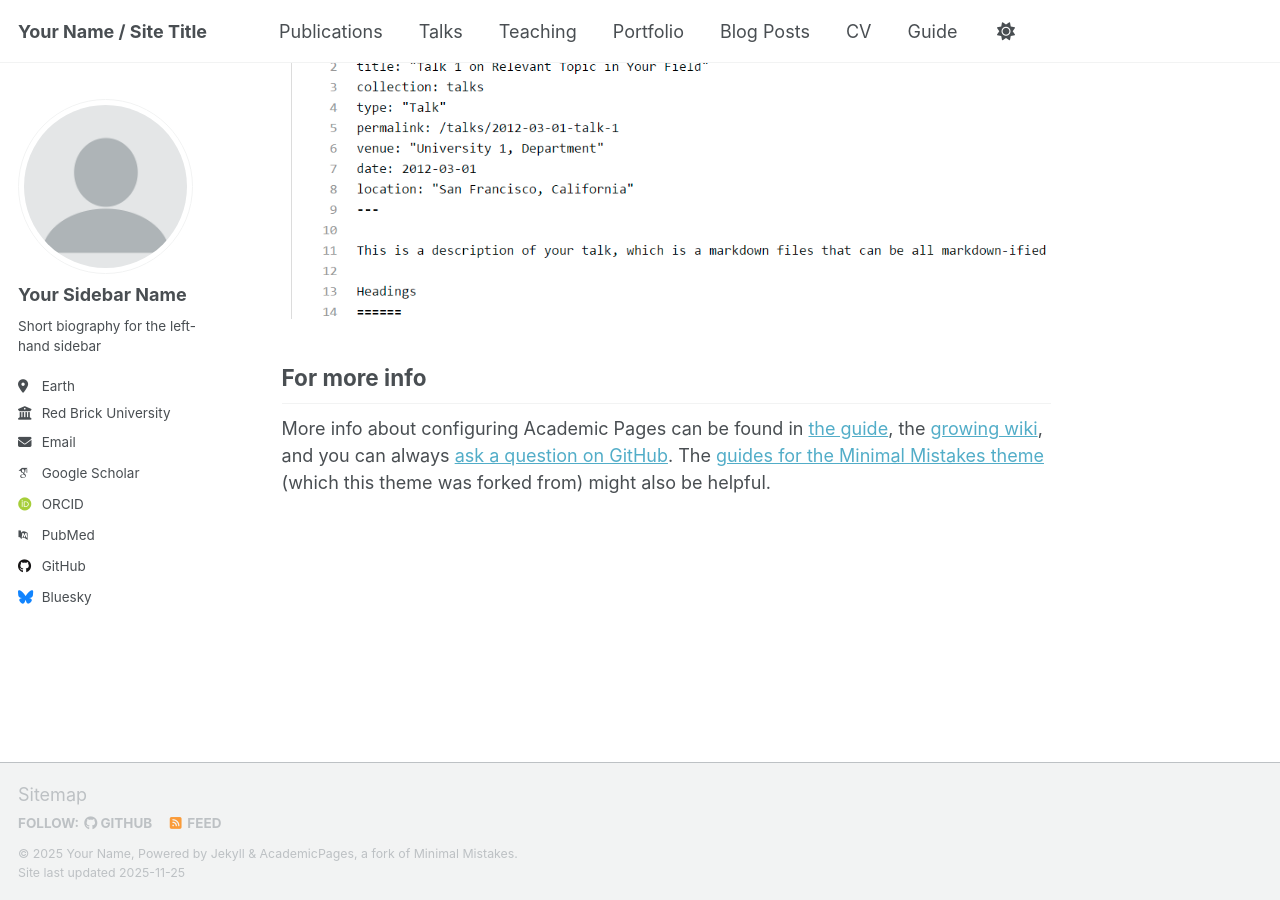
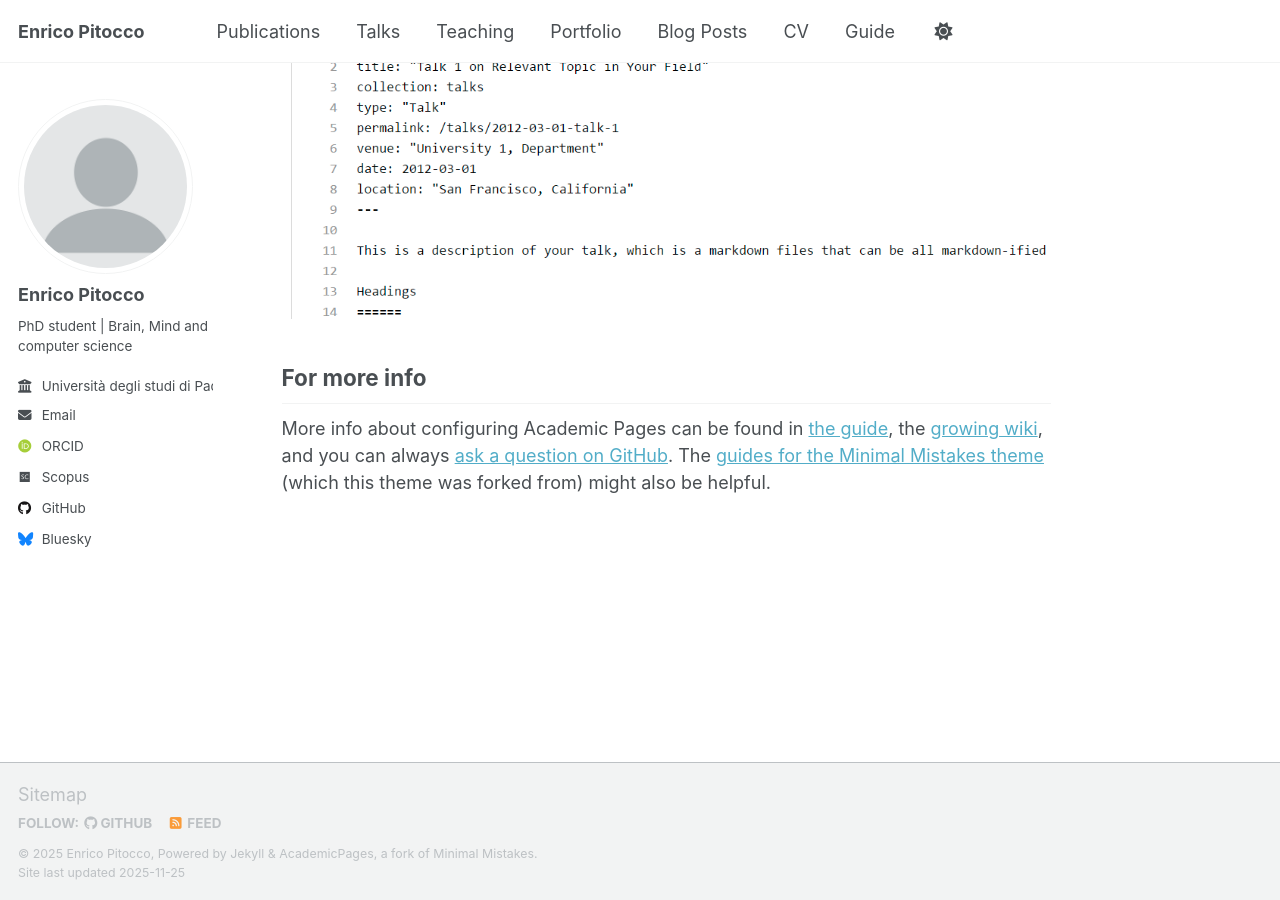
Before and after one commit to enricopitocco/enricopitocco.github.io, a Jekyll site: the page built from _pages/about.md, in a window 1280 px wide and 900 px high, scrolled down 2880 px. Built offline with Jekyll 4.4.1, drawn with Linux system fonts in a browser that asks for light colours; some web fonts are replaced; a script that is not in the unit is left out.

Commit message:
Update _config.yml

```diff
--- a/_config.yml
+++ b/_config.yml
@@ -9,14 +9,14 @@
 # Basic Site Settings
 locale                   : "en-US"
 site_theme               : "default" # Currently available options are "default", "air"
-title                    : "Your Name / Site Title"
+title                    : "Enrico Pitocco"
 title_separator          : "-"
-name                     : &name "Your Name"
+#name                     : &name "Enrico Pitocco"
 description              : &description "Your Name's academic portfolio"   # Update this with a general description of your site, this is the default if not overridden by a page
 url                      : https://academicpages.github.io # The base hostname & protocol for your site e.g. "https://[your GitHub username].github.io",
                                                            # or if you already have some other page hosted on Github then use "https://[your GitHub username].github.io/[Your Repo Name]"
 baseurl                  : "" # the subpath of your site, e.g. "/blog"
-repository               : "academicpages/academicpages.github.io"
+repository               : "enricopitocco/enricopitocco.github.io"
 
 # Site Author - The following control what appear as part of the author content on the side bar.
 #               If a field is blank the icon and link will not appear, otherwise it will be shown.
@@ -24,31 +24,31 @@ repository               : "academicpages/academicpages.github.io"
 author:
   # Biographic information
   avatar           : "profile.png"
-  name             : "Your Sidebar Name"
+  name             : "Enrico Pitocco"
   pronouns         : # example: "she/her"
-  bio              : "Short biography for the left-hand sidebar"
-  location         : "Earth"
-  employer         : "Red Brick University"
+  bio              : "PhD student | Brain, Mind and computer science"
+  location         : #"Earth"
+  employer         : "Università degli studi di Padova"
   uri              : # URL
-  email            : "none@example.org"
+  email            : "enrico.pitocco@phd.unipd.it"
 
   # Academic websites
   academia         : # URL
   arxiv            : # URL - Update with the correct link to your profile
-  googlescholar    : "https://scholar.google.com/citations?user=PS_CX0AAAAAJ"
+  googlescholar    : #"https://scholar.google.com/citations?user=PS_CX0AAAAAJ"
   inspire-hep      : # URL
   impactstory      : # URL
-  orcid            : "https://orcid.org/yourorcidurl"
+  orcid            : "https://orcid.org/0009-0003-3073-4013"
   semantic         : # URL
-  pubmed           : "https://www.ncbi.nlm.nih.gov/pubmed/?term=john+snow"
+  pubmed           : #"https://www.ncbi.nlm.nih.gov/pubmed/?term=john+snow"
   researchgate     : # URL
-  scopus           : # URL
+  scopus           : "https://www.scopus.com/authid/detail.uri?authorId=59679537300"
 
   # Repositories and software development
   bitbucket        : # Username - Update with your username on the site
   codepen          : # Username
   dribbble         : # Username
-  github           : "academicpages"
+  github           : "enricopitocco"
   kaggle           : # Username
   stackoverflow    : # User number or user number and name (i.e., use "1" or "1/jeff-atwood")
 
```
